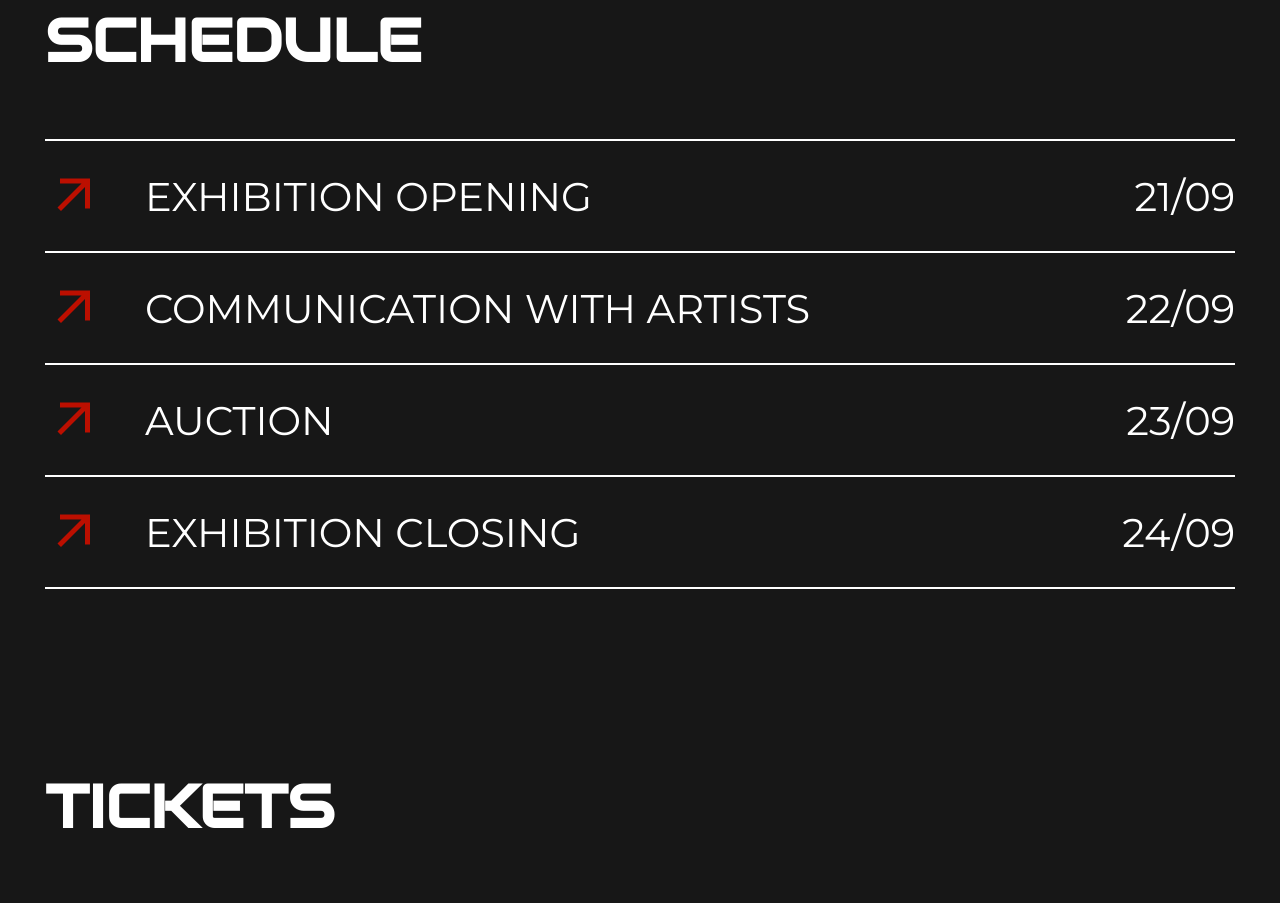
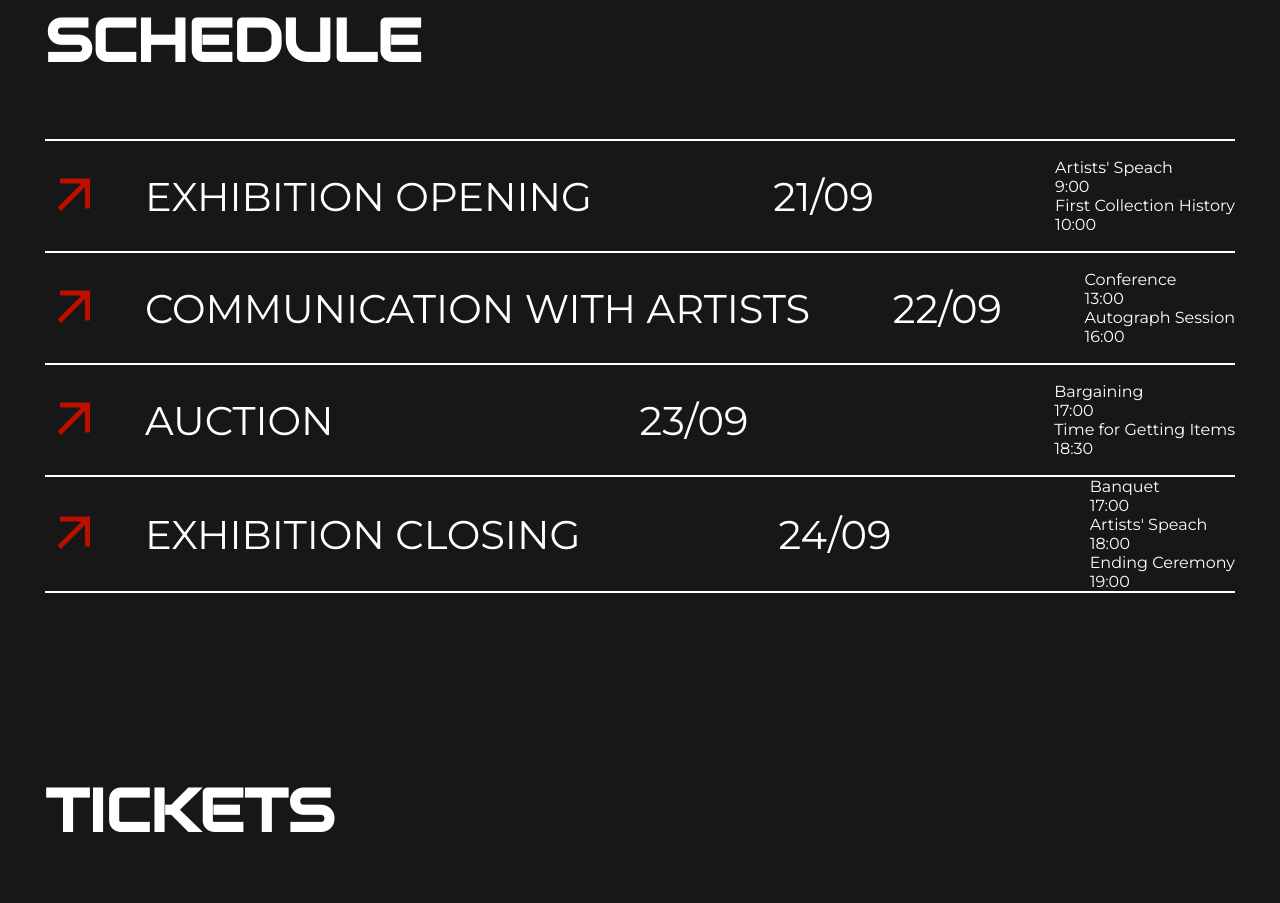
Before and after one commit to vkulhova/exhibition_landing, a plain HTML site: page index.html in a window 1280 px wide. Shown: the part 2374-3277 px from the top of the page. Drawn offline with Linux system fonts and the light colour scheme.

Commit message:
add popup list and its elements to schedule sec

```diff
--- a/index.html
+++ b/index.html
@@ -56,6 +56,16 @@
                             <h3 class="schedule-name">EXHIBITION OPENING</h3>
                         </div>
                         <h3 class="date">21/09</h3>
+                        <div class="popup-opened">
+                            <ul class="popup-list">
+                                <li class="popup-element">Artists' Speach
+                                    <p class="time">9:00</p>
+                                </li>
+                                <li class="popup-element">First Collection History
+                                    <p class="time">10:00</p>
+                                </li>
+                            </ul>
+                        </div>
                     </li>
                     <li class="schedule-element">
                         <div class="arrow-h3">
@@ -63,6 +73,16 @@
                             <h3 class="schedule-name">COMMUNICATION WITH ARTISTS</h3>
                         </div>
                         <h3 class="date">22/09</h3>
+                        <div class="popup-opened">
+                            <ul class="popup-list">
+                                <li class="popup-element">Conference
+                                    <p class="time">13:00</p>
+                                </li>
+                                <li class="popup-element">Autograph Session
+                                    <p class="time">16:00</p>
+                                </li>
+                            </ul>
+                        </div>
                     </li>
                     <li class="schedule-element">
                         <div class="arrow-h3">
@@ -70,6 +90,16 @@
                             <h3 class="schedule-name">AUCTION</h3>
                         </div>
                         <h3 class="date">23/09</h3>
+                        <div class="popup-opened">
+                            <ul class="popup-list">
+                                <li class="popup-element">Bargaining
+                                    <p class="time">17:00</p>
+                                </li>
+                                <li class="popup-element">Time for Getting Items
+                                    <p class="time">18:30</p>
+                                </li>
+                            </ul>
+                        </div>
                     </li>
                     <li  class="schedule-element">
                         <div class="arrow-h3">
@@ -77,6 +107,19 @@
                             <h3 class="schedule-name">EXHIBITION CLOSING</h3>
                     </div>
                         <h3 class="date">24/09</h3>
+                        <div class="popup-opened">
+                            <ul class="popup-list">
+                                <li class="popup-element">Banquet
+                                    <p class="time">17:00</p>
+                                </li>
+                                <li class="popup-element">Artists' Speach
+                                    <p class="time">18:00</p>
+                                </li>
+                                <li class="popup-element">Ending Ceremony
+                                    <p class="time">19:00</p>
+                                </li>
+                            </ul>
+                        </div>
                     </li>
                 </ul>
             </section>
```
